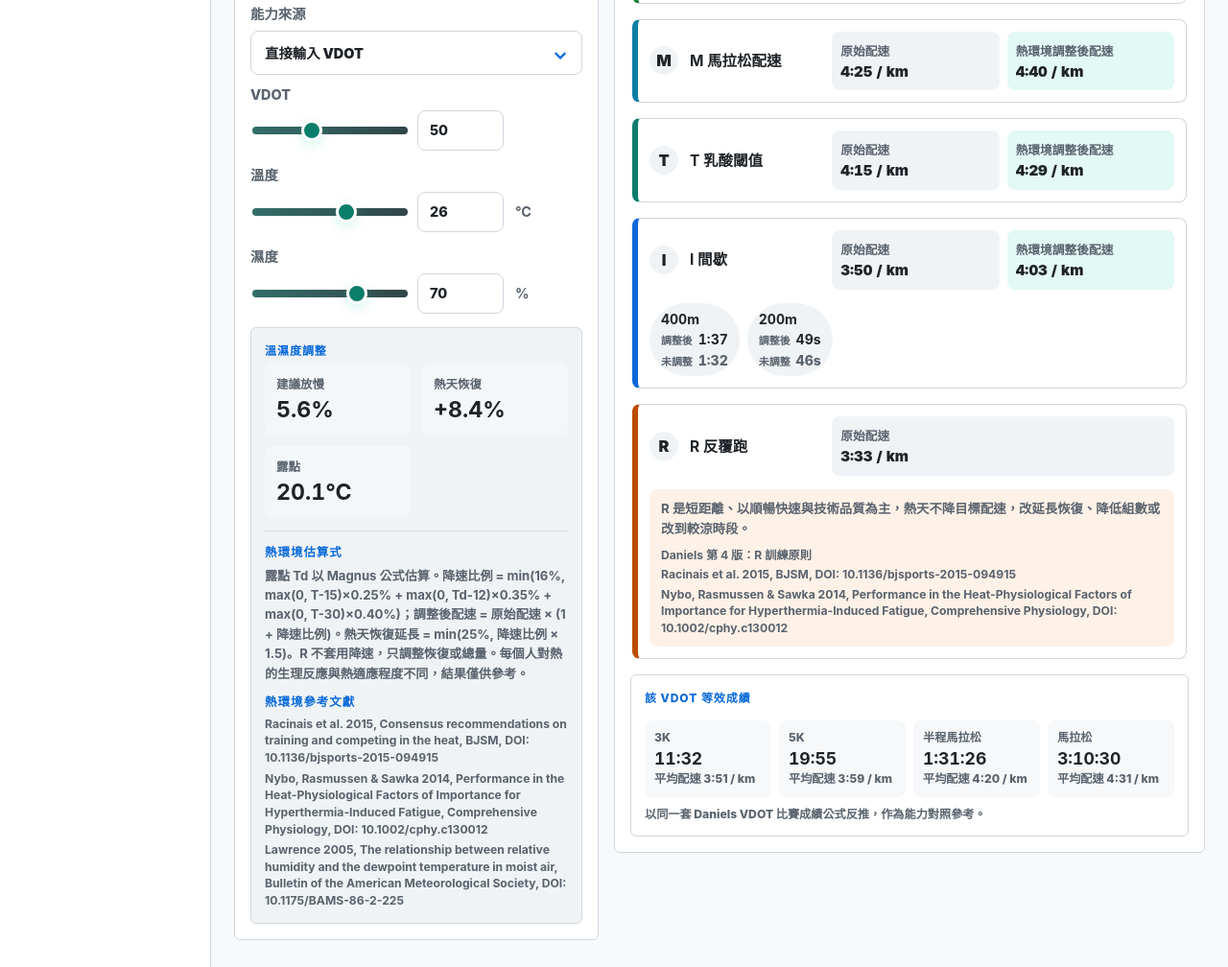
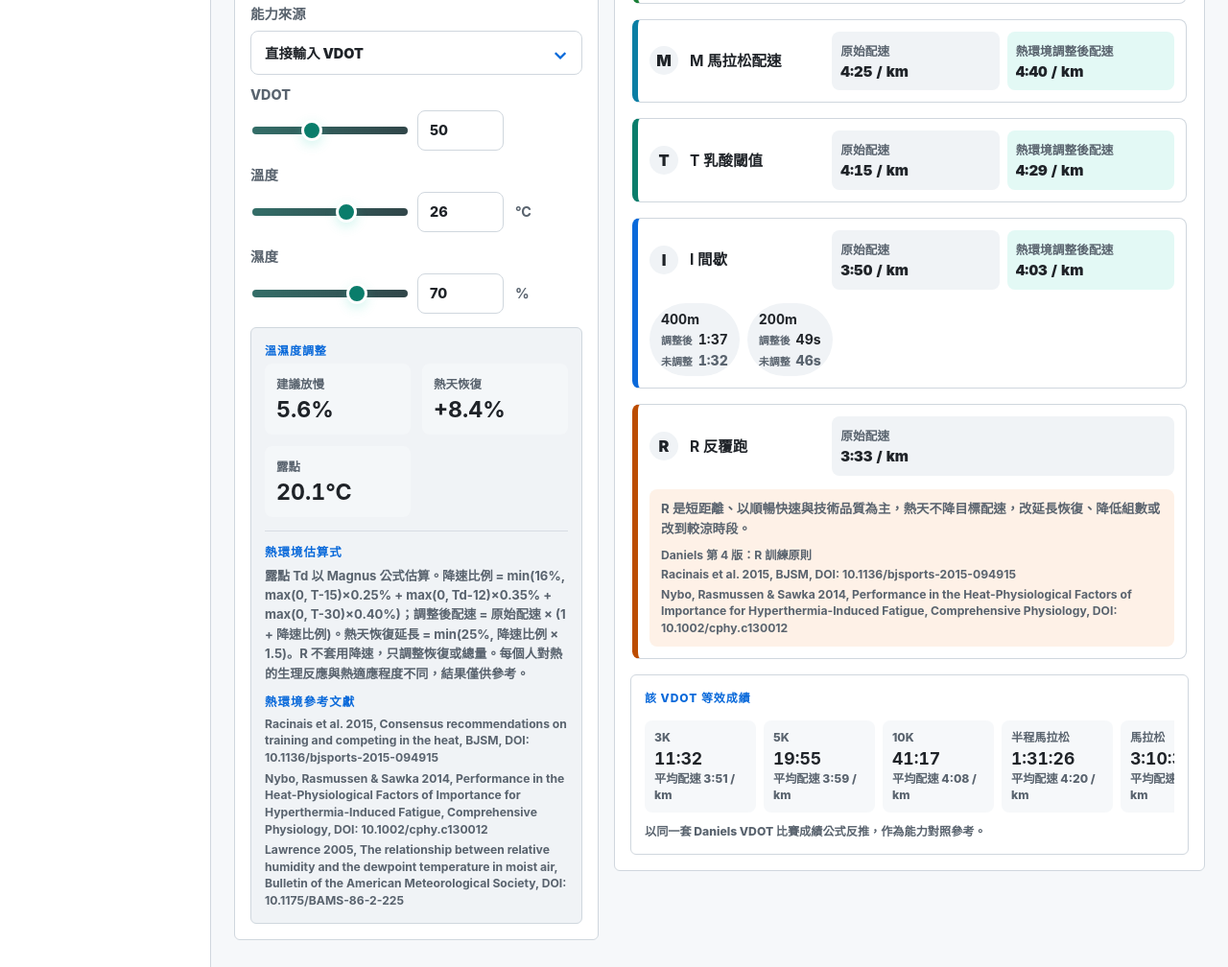
Before and after one commit to raykaichang/VDOT-training-planner, a website with bundled scripts: page index.html in a window 1280 px wide. Shown: the part 337-1345 px from the top of the page at 96% size. Built offline with nearby package versions, Linux system fonts and the light colour scheme.

Commit message:
Add 10K VDOT equivalent result

```diff
--- a/web/app.mjs
+++ b/web/app.mjs
@@ -298,7 +298,7 @@ const equivalentRaceOptions = raceDistanceOptions.filter(
   (optionItem) => optionItem.meters >= 5000
 );
 
-const vdotEquivalentRaceMeters = new Set([3000, 5000, 21097.5, 42195]);
+const vdotEquivalentRaceMeters = new Set([3000, 5000, 10000, 21097.5, 42195]);
 
 const targetRaceOptions = [
   TargetRace.EIGHT_HUNDRED,
--- a/web/styles.css
+++ b/web/styles.css
@@ -777,8 +777,10 @@ input[type="range"]::-moz-range-thumb {
 
 .vdot-equivalent-grid {
   display: grid;
-  grid-template-columns: repeat(auto-fit, minmax(118px, 1fr));
+  grid-template-columns: repeat(5, minmax(116px, 1fr));
   gap: 8px;
+  overflow-x: auto;
+  padding-bottom: 2px;
 }
 
 .vdot-equivalent-grid article {
```
